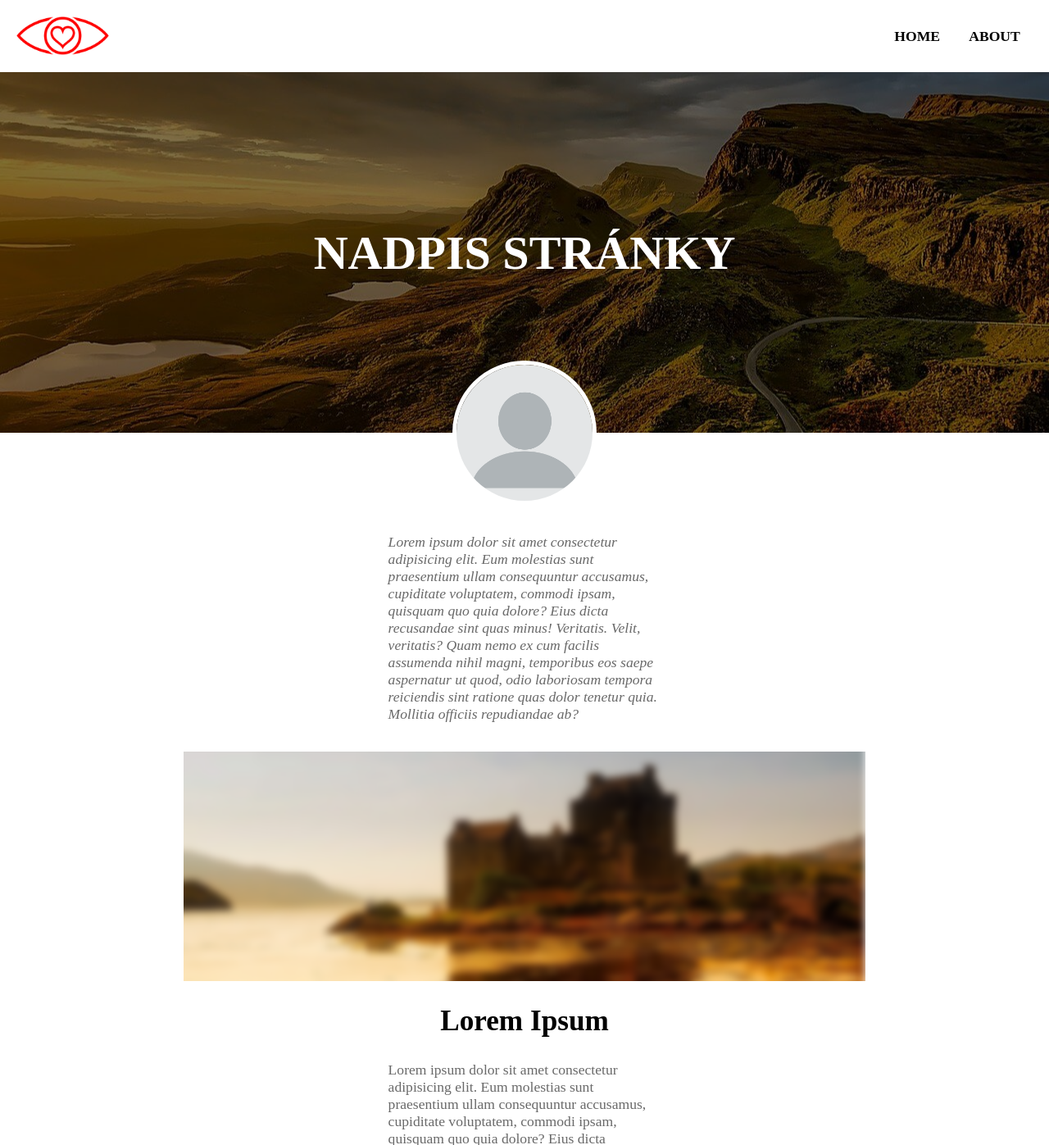
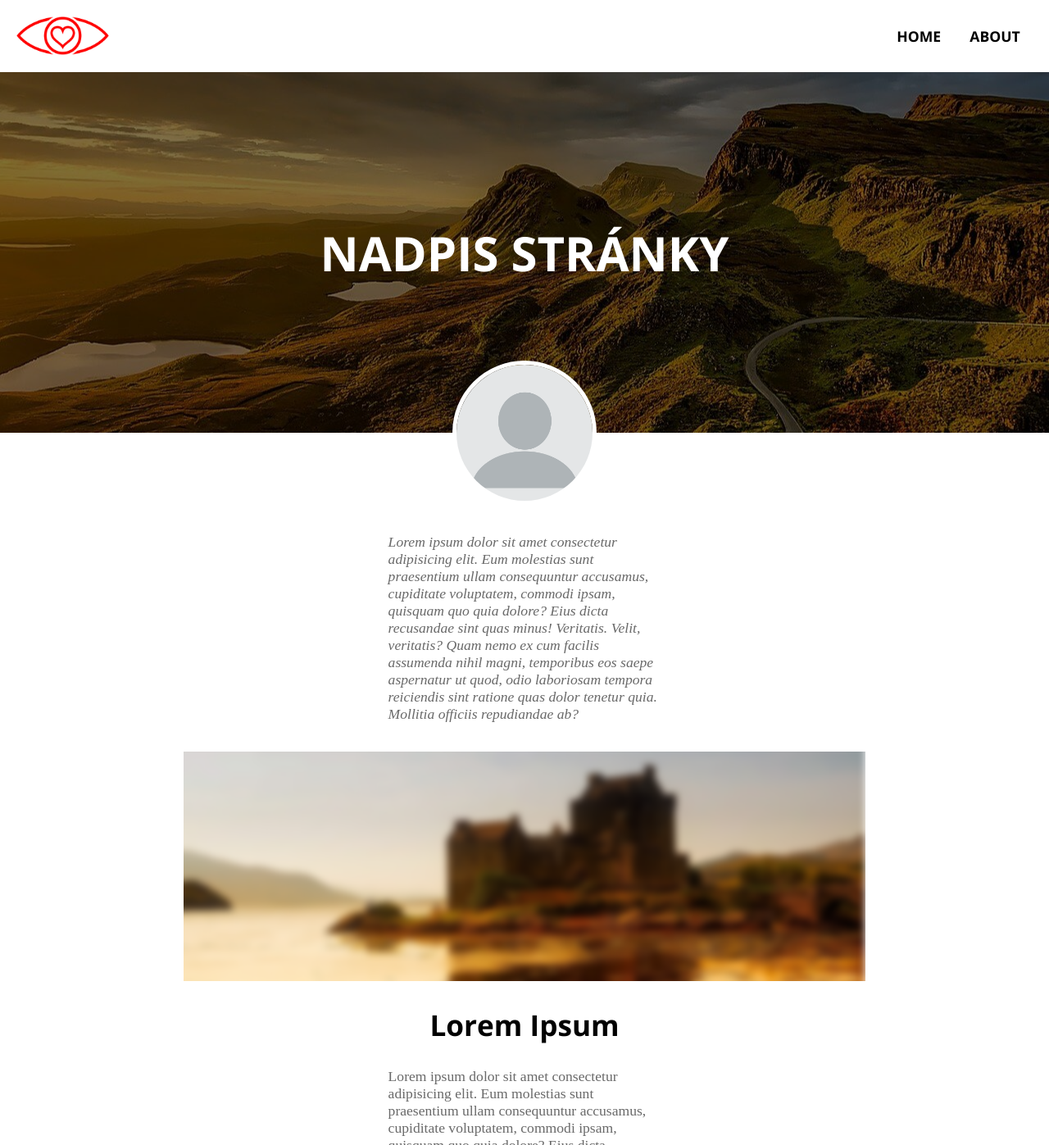
Before and after one commit to agnes97/AnFasTestProject, a website: page index.html in a window 1280 px wide. Shown: the top 1397 px of the page at 82% size. Drawn offline with nearby package versions, Linux system fonts and the light colour scheme.

Commit message:
Add favicon, fonts and small refactoring

```diff
--- a/index.html
+++ b/index.html
@@ -6,13 +6,17 @@
     <meta name="viewport" content="width=device-width, initial-scale=1.0" />
     <title>AnFas Test Project</title>
 
-    <!-- Add css styles -->
+    <link rel="shortcut icon" href="/assets/favicon.ico" />
     <link rel="stylesheet" href="styles.css" />
-
-    <!-- Add icon library -->
     <link
       rel="stylesheet"
       href="https://cdnjs.cloudflare.com/ajax/libs/font-awesome/4.7.0/css/font-awesome.min.css"
+    />
+    <link rel="preconnect" href="https://fonts.googleapis.com" />
+    <link rel="preconnect" href="https://fonts.gstatic.com" crossorigin />
+    <link
+      href="https://fonts.googleapis.com/css2?family=Open+Sans:wght@700&display=swap"
+      rel="stylesheet"
     />
   </head>
   <body>
@@ -36,7 +40,7 @@
         </div>
       </header>
 
-      <section class="content-wrapper">
+      <div class="content-wrapper">
         <section class="outset">
           <p class="italic">
             Lorem ipsum dolor sit amet consectetur adipisicing elit. Eum
@@ -155,7 +159,7 @@
             </div>
           </article>
         </section>
-      </section>
+      </div>
 
       <footer>
         <a href="#" class="fa fa-facebook"></a>
--- a/styles.scss
+++ b/styles.scss
@@ -70,6 +70,7 @@ body {
   min-width: 100%;
   margin: 0;
   background-color: $primary-background-color;
+  font-family: "Times New Roman", Times, serif;
   font-size: $font-size-default;
   color: $primary-text-color;
 }
@@ -81,6 +82,7 @@ main {
 }
 
 h1 {
+  font-family: "Open Sans", sans-serif;
   font-size: $font-size-headline;
   color: $primary-headline-color;
   text-align: center;
@@ -88,6 +90,7 @@ h1 {
 }
 
 h2 {
+  font-family: "Open Sans", sans-serif;
   font-size: $font-size-perex;
   color: $secondary-headline-color;
   text-align: center;
@@ -102,6 +105,7 @@ header {
   display: flex;
   flex-direction: column;
   min-width: 100%;
+  font-family: "Open Sans", sans-serif;
 
   // HEADER MEDIA QUERIES
   @include phone-view {
@@ -310,7 +314,7 @@ header {
     }
 
     .thumbnail:hover .fa {
-      transform: translate(-50%, -50%) scale(2);
+      transform: translate(-50%, -50%) scale(1.5);
     }
   }
 }
```
Also changed, not shown: assets/favicon.ico (added), styles.css, 1 other file.
